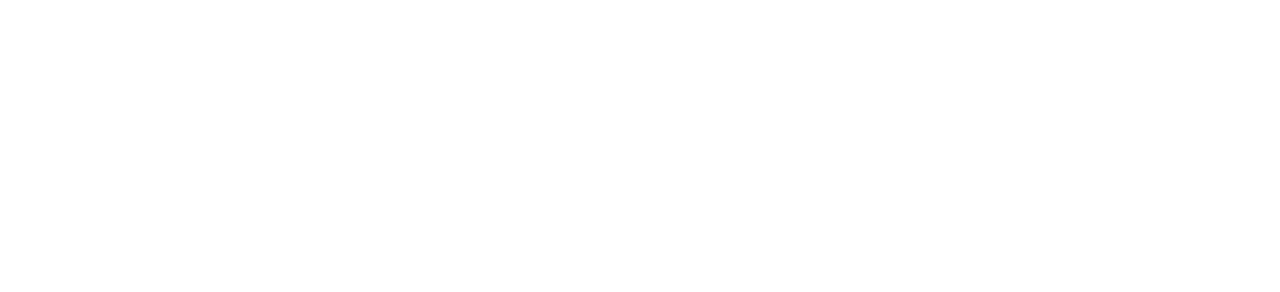
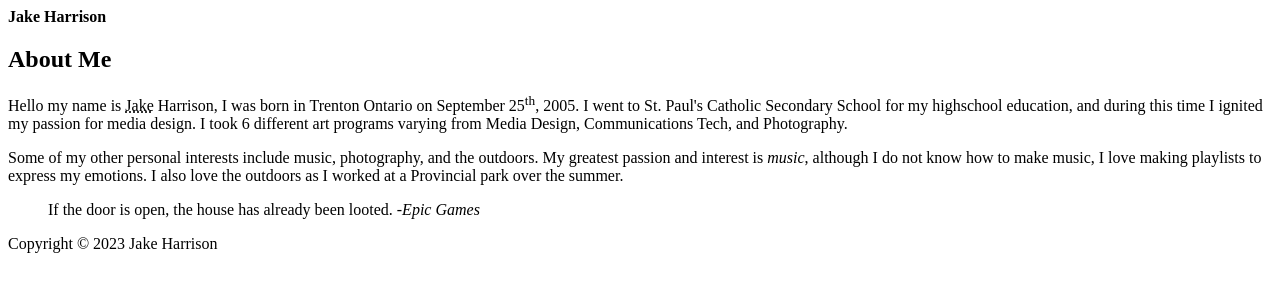
Before and after one commit to harr0760/harr0760.github.io, a plain HTML site: page html-assignment/index.html in a window 1280 px wide. Drawn offline with Linux system fonts and the light colour scheme.

Commit message:
website finale

```diff
--- a/html-assignment/index.html
+++ b/html-assignment/index.html
@@ -6,6 +6,16 @@
     <title>harr0760 HTML Assignment</title>
 </head>
 <body>
+    <header><Strong>Jake Harrison</Strong></header>
 
+    <article>
+        <h1>About Me</h1>
+        <p>Hello my name is <abbr title="Jazzy Awesome Killer Energetic">Jake</abbr> Harrison, I was born in Trenton Ontario on September 25<sup>th</sup>, 2005. I went to St. Paul's Catholic Secondary School for my highschool education, and during this time I ignited my passion for media design. I took 6 different art programs varying from Media Design, Communications Tech, and Photography.</p>
+        <p>Some of my other personal interests include music, photography, and the outdoors. My greatest passion and interest is <em>music</em>, although I do not know how to make music, I love making playlists to express my emotions. I also love the outdoors as I worked at a Provincial park over the summer. </p>
+    </article>
+
+<blockquote>If the door is open, the house has already been looted. -<cite>Epic Games</cite></blockquote>
+
+<footer>Copyright © 2023 Jake Harrison</footer>
 </body>
 </html>
```
